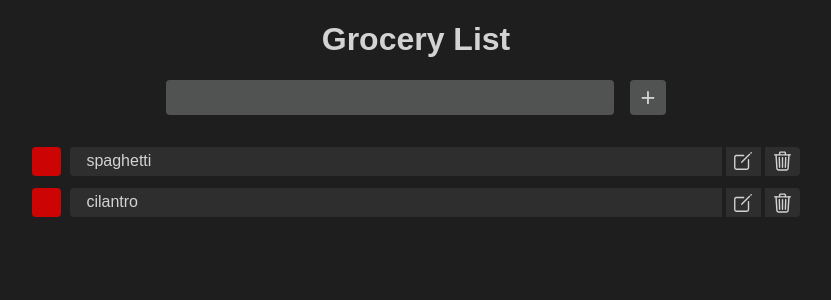
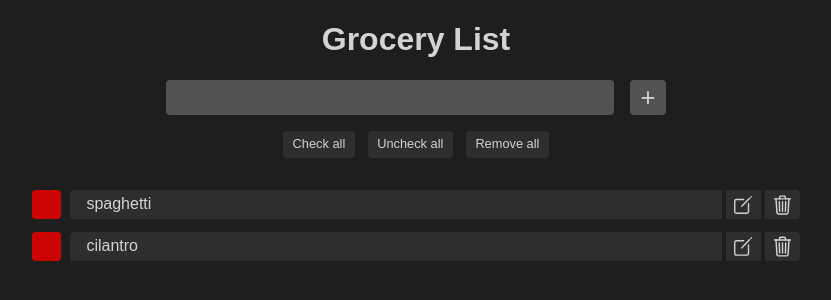
Before and after one commit to GiovanniCarboni/tw-test-three, an Angular app: page / in a window 1280 px wide. Shown: the top 300 px of the page, without its empty margins (224-1055 px from the left). Built offline with nearby package versions, Linux system fonts and the light colour scheme.

Commit message:
Added list actions

```diff
--- a/src/app/app.component.html
+++ b/src/app/app.component.html
@@ -1,6 +1,7 @@
 <h1>Grocery List</h1>
 
 <app-new-item></app-new-item>
+<app-list-actions></app-list-actions>
 
 <div class="list" *ngIf="getChecked(false).length > 0">
   <app-item *ngFor="let item of getChecked(false)" [item]="item"></app-item>
--- a/src/app/app.module.ts
+++ b/src/app/app.module.ts
@@ -5,9 +5,10 @@ import { AppComponent } from './app.component';
 import { NewItemComponent } from './new-item/new-item.component';
 import { ItemComponent } from './item/item.component';
 import { FormsModule } from '@angular/forms';
+import { ListActionsComponent } from './list-actions/list-actions.component';
 
 @NgModule({
-  declarations: [AppComponent, NewItemComponent, ItemComponent],
+  declarations: [AppComponent, NewItemComponent, ItemComponent, ListActionsComponent],
   imports: [BrowserModule, FormsModule],
   providers: [],
   bootstrap: [AppComponent],
--- a/src/app/item/item.component.css
+++ b/src/app/item/item.component.css
@@ -21,19 +21,9 @@
 button {
   height: 100%;
   background-color: var(--gray-dark);
-  outline: none;
   border: none;
   color: var(--font-color);
   padding: 0.2rem 0.4rem;
-}
-button:hover {
-  outline: 3px solid var(--gray-md);
-  z-index: 5;
-}
-button:focus,
-button:active {
-  outline: 3px solid var(--accent);
-  z-index: 5;
 }
 
 .edit-btn {
--- /dev/null
+++ b/src/app/list-actions/list-actions.component.css
@@ -0,0 +1,18 @@
+.actions {
+  margin-top: 1rem;
+  display: flex;
+  justify-content: center;
+  gap: 0.8rem;
+}
+
+.actions button {
+  font-size: 0.8rem;
+  background-color: var(--gray-dark);
+  padding: 0.4rem 0.6rem;
+  border-radius: var(--radius);
+  color: inherit;
+  border: none;
+}
+.action button:disabled {
+  color: var(--gray-md);
+}
--- /dev/null
+++ b/src/app/list-actions/list-actions.component.html
@@ -0,0 +1,5 @@
+<div class="actions">
+  <button (click)="checkAll()">Check all</button>
+  <button (click)="uncheckAll()">Uncheck all</button>
+  <button (click)="onRemoveAll()">Remove all</button>
+</div>
--- /dev/null
+++ b/src/app/list-actions/list-actions.component.ts
@@ -0,0 +1,21 @@
+import { Component } from '@angular/core';
+import { ListService } from '../list.service';
+
+@Component({
+  selector: 'app-list-actions',
+  templateUrl: './list-actions.component.html',
+  styleUrls: ['./list-actions.component.css'],
+})
+export class ListActionsComponent {
+  constructor(private listService: ListService) {}
+
+  uncheckAll() {
+    this.listService.uncheckAll();
+  }
+  checkAll() {
+    this.listService.checkAll();
+  }
+  onRemoveAll() {
+    this.listService.removeAll();
+  }
+}
--- a/src/app/list.service.ts
+++ b/src/app/list.service.ts
@@ -23,12 +23,12 @@ export class ListService {
     item.checked = !item.checked;
   }
   checkAll() {
-    // TODO check all
+    this.list.forEach((item) => (item.checked = true));
   }
   uncheckAll() {
-    // TODO uncheck all
+    this.list.forEach((item) => (item.checked = false));
   }
   removeAll() {
-    // TODO remove all
+    this.list.length = 0;
   }
 }
--- a/src/styles.css
+++ b/src/styles.css
@@ -28,6 +28,15 @@ body {
 
 button {
   cursor: pointer;
+}
+button:hover {
+  outline: 3px solid var(--gray-md);
+  z-index: 5;
+}
+button:focus,
+button:active {
+  outline: 3px solid var(--accent);
+  z-index: 5;
 }
 
 input {
```
